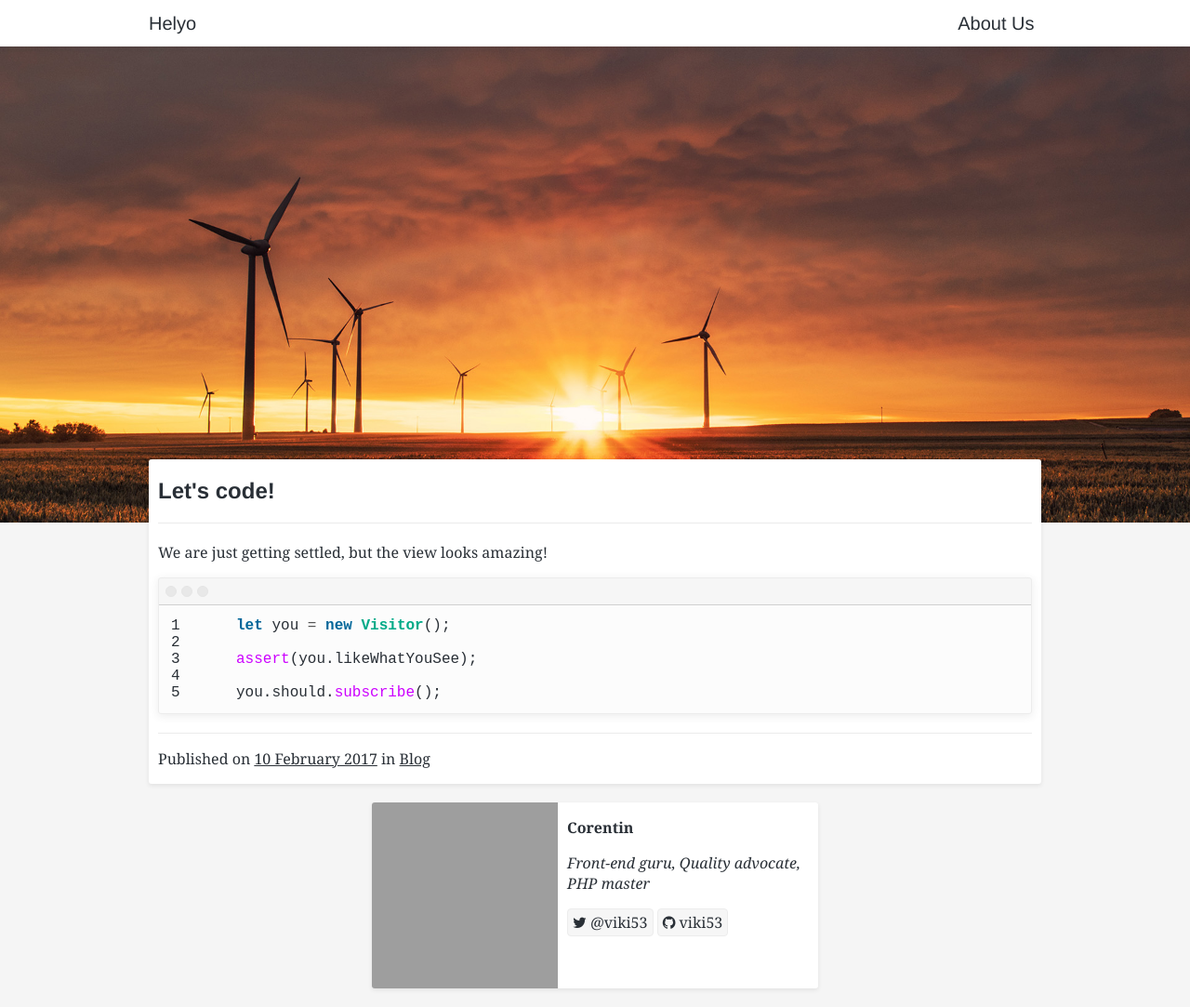
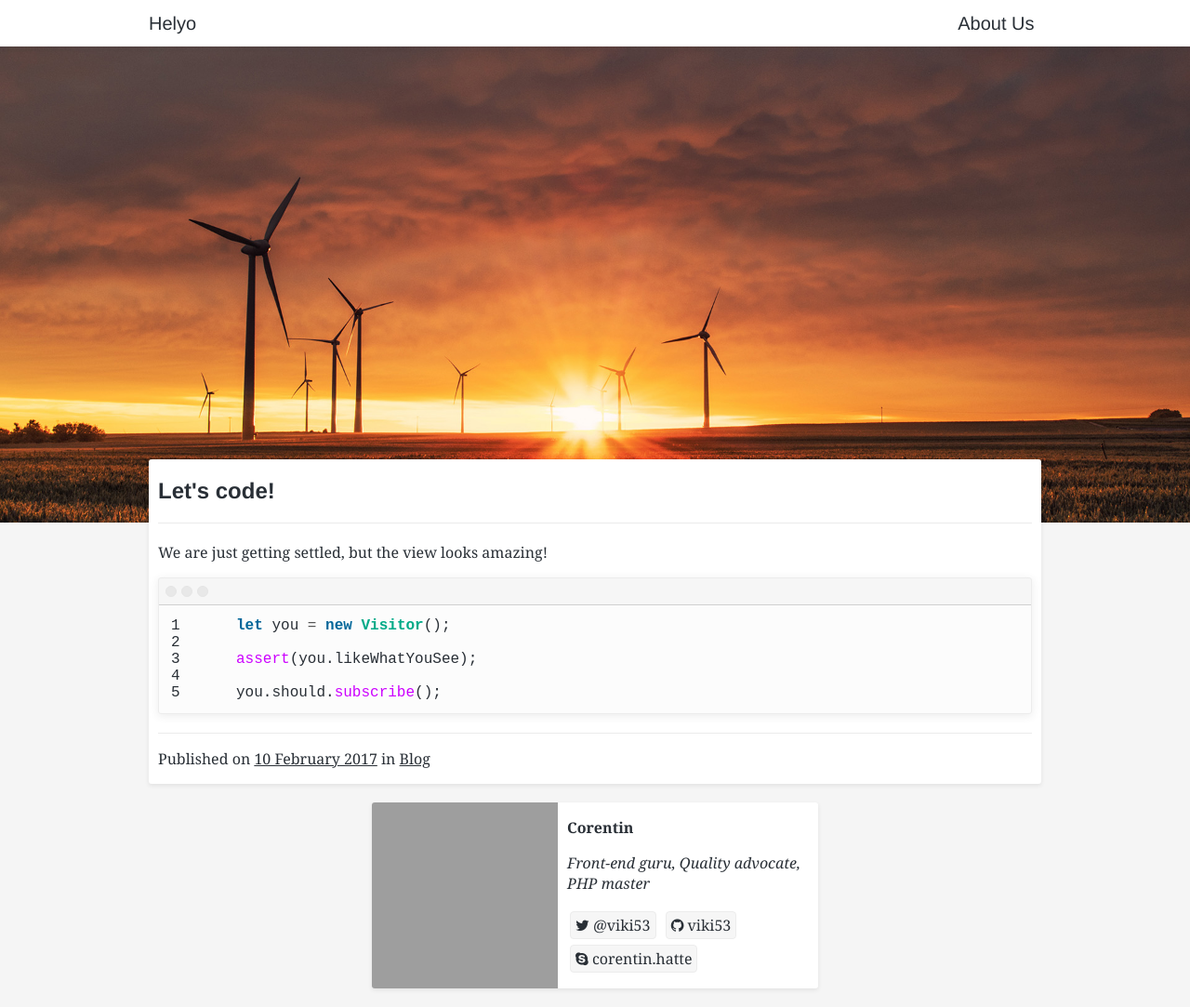
Before and after one commit to helyo-world/helyo.world, a Jekyll site: the page built from _posts/2017-02-10-test-1.md, in a window 1280 px wide and 1083 px high. Shown: the whole window at 93% size. Built offline with Jekyll 4.4.1, drawn with Linux system fonts in a browser that asks for light colours; grey boxes are pictures that could not be loaded.

Commit message:
Show author's Skype profile

```diff
--- a/_data/authors.yml
+++ b/_data/authors.yml
@@ -4,6 +4,7 @@ corentin:
   email: corentin@helyo.world
   twitter: viki53
   github: viki53
+  skype: corentin.hatte
   punchline: Front-end guru, Quality advocate, PHP master
 eric:
   displayName: Eric
@@ -11,4 +12,5 @@ eric:
   email: eric@helyo.world
   twitter: EricBarault
   github: ebarault
+  skype: ebarault
   punchline: Back-end guru, API advocate, PHP apprentice
--- a/_layouts/post.html
+++ b/_layouts/post.html
@@ -76,6 +76,13 @@
 							{{ author.github }}
 						</a>
 						{% endif %}
+
+						{% if author.skype %}
+						<a href="skype:{{ author.skype }}?userinfo" class="external-profile" target="_blank" rel="noopener noreferer" aria-label="Skype profile">
+							<i class="fa fa-skype" aria-hidden="true" title="Skype profile"></i>
+							{{ author.skype }}
+						</a>
+						{% endif %}
 					</p>
 				</div>
 			</aside>
--- a/_sass/main.scss
+++ b/_sass/main.scss
@@ -231,11 +231,12 @@ hr {
 
 	.external-profile {
 		display: inline-block;
+		margin: 3px;
+		padding: 3px 5px;
 		background-color: #f6f6f6;
 		border: 1px solid #ececec;
 		border-radius: 4px;
 		text-decoration: none;
-		padding: 3px 5px;
 
 		&:hover,
 		&:focus {
```
